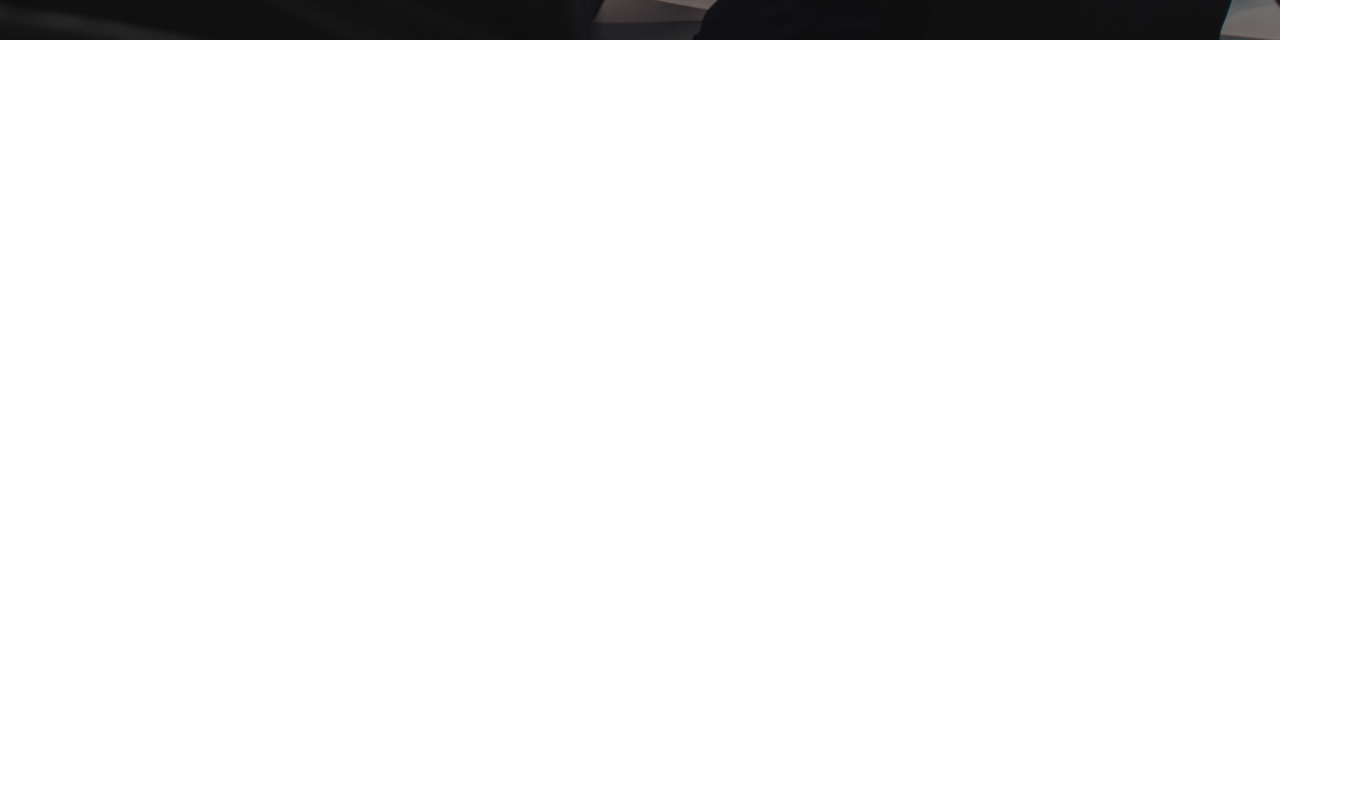
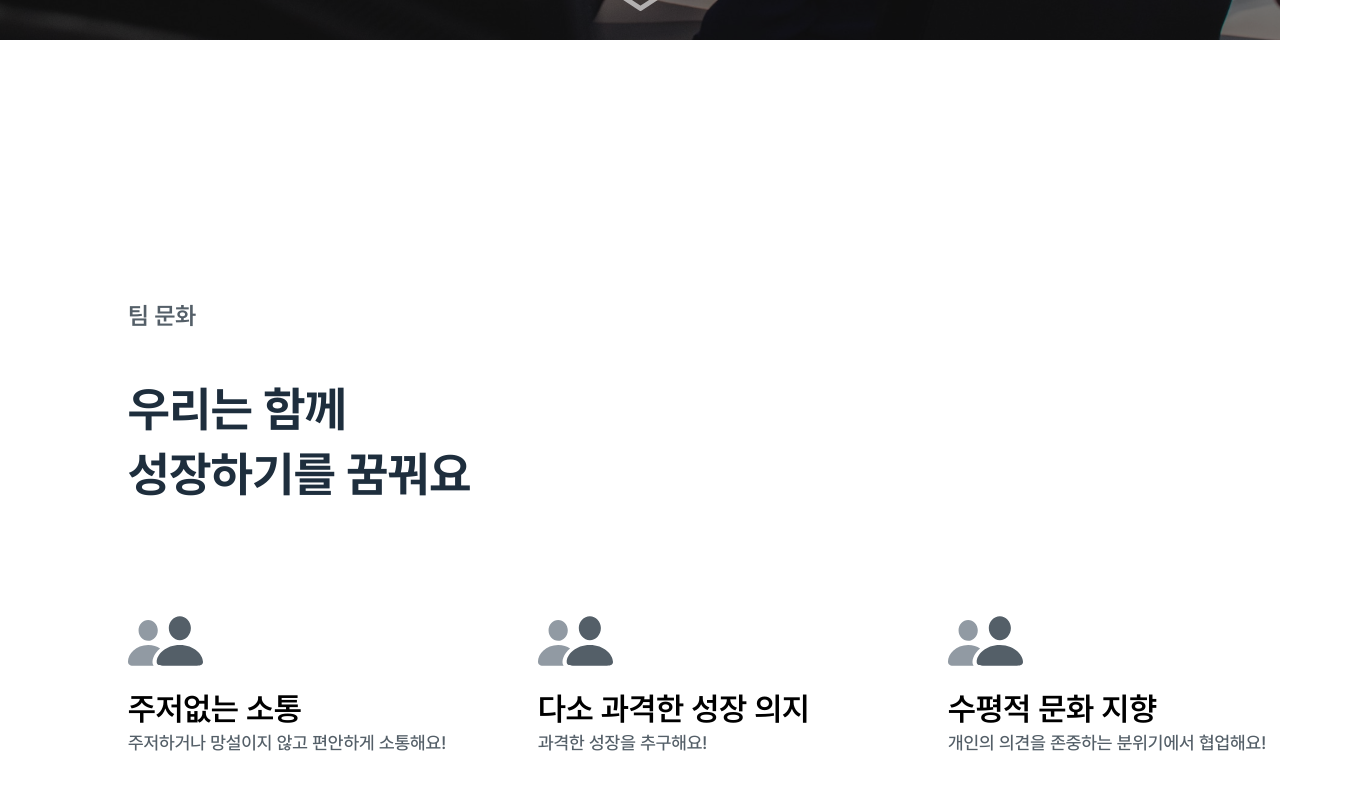
Before and after one commit to Bamdoliro/Bamdoliro, a React (Create React App) app: page / in a window 1280 px wide. Shown: the part 760-1550 px from the top of the page, 1358 px wide, since content can reach past the window. Before the commit the page ends 800 px from the top, so only its background shows below. Built offline with nearby package versions, Linux system fonts and the light colour scheme.

Commit message:
FEAT :: 팀 문화 페이지

```diff
--- a/src/App.tsx
+++ b/src/App.tsx
@@ -8,7 +8,8 @@ export default function App() {
   return (
     <ThemeProvider theme={theme}>
       <Header />
-      <P.Main />
+      <P.Main/>
+      <P.Culture />
     </ThemeProvider>
   );
 }
--- a/src/components/Team-culture/SubExplain/index.tsx
+++ b/src/components/Culture/SubExplain/index.tsx
@@ -11,12 +11,15 @@ export interface PropsType {
 export default function SubExplain({IconImage, SubTitle, Explain} : PropsType) {
     return (
         <S.Container>
-            <img
-                src={require({IconImage})}
-                alt="Two-people"
+            <S.IconImg
+                src={IconImage}
             />
-            <T.TitleTwo>{SubTitle}</T.TitleTwo>
-            <T.Caption>{Explain}</T.Caption>
+            <T.TitleTwo>
+                {SubTitle}
+            </T.TitleTwo>
+            <T.Caption color="#545F68">
+                {Explain}
+            </T.Caption>
         </S.Container>
     );
 }
--- a/src/components/Team-culture/SubExplain/style.ts
+++ b/src/components/Culture/SubExplain/style.ts
@@ -7,5 +7,12 @@ export const Container = styled.div`
     flex-direction: column;
 
     width: 380px;
-    padding-right: 30px;
+    margin-right: 30px;
+    padding-bottom: 18px;
 `;
+
+export const IconImg = styled.img`
+    width: 75px;
+    height: 75px;
+    margin-bottom: 10px;
+`;
--- /dev/null
+++ b/src/components/Culture/index.tsx
@@ -0,0 +1,37 @@
+import React from 'react';
+
+import TitleWrap from '../common/TItleWrap/index';
+import SubExplain from './SubExplain';
+import * as S from "./style";
+import TwoPeople from "../../assets/two-people.svg";
+
+export default function TeamCulture() {
+    return (
+        <S.Culture>
+            <S.Container>
+                <TitleWrap
+                    title="팀 문화"
+                    desc={"우리는 함께\n성장하기를 꿈꿔요"}
+                />
+
+                <S.SubExplains>
+                    <SubExplain
+                        IconImage={TwoPeople}
+                        SubTitle="주저없는 소통"
+                        Explain="주저하거나 망설이지 않고 편안하게 소통해요!"
+                    />
+                    <SubExplain
+                        IconImage={TwoPeople}
+                        SubTitle="다소 과격한 성장 의지"
+                        Explain="과격한 성장을 추구해요!"
+                    />
+                    <SubExplain
+                        IconImage={TwoPeople}
+                        SubTitle="수평적 문화 지향"
+                        Explain="개인의 의견을 존중하는 분위기에서 협업해요!"
+                    />
+                </S.SubExplains>
+            </S.Container>
+        </S.Culture>
+    );
+}
--- /dev/null
+++ b/src/components/Culture/style.ts
@@ -0,0 +1,29 @@
+import styled from "styled-components";
+
+export const Culture = styled.div`
+    position: relative;
+
+    margin: 260px 0px 260px 0px;
+
+    width: 100vw;
+    height: 100vh;
+`;
+
+export const Container = styled.div`
+    position: absolute;
+
+    left: 10%;
+    width: 62.5%;
+    height: 100%;
+`;
+
+export const SubExplains = styled.div`
+    margin-top: 6rem;
+    position: absolute;
+
+    display: flex;
+    flex-direction: row;
+
+    justify-content: space-around;
+    align-items: center;
+`;
--- a/src/components/index.tsx
+++ b/src/components/index.tsx
@@ -1,2 +1,3 @@
 export { default as Header } from './Header/index';
 export { default as Main } from './Main/index';
+export { default as Culture } from './Culture/index';
--- /dev/null
+++ b/src/pages/Culture.tsx
@@ -0,0 +1,5 @@
+import CulturePage from '../components/Culture/index';
+
+export default function Culture() {
+  return <CulturePage />;
+}
--- a/src/pages/index.tsx
+++ b/src/pages/index.tsx
@@ -1 +1,2 @@
 export { default as Main } from './Main';
+export { default as Culture } from './Culture';
```
Also changed, not shown: src/components/Team-culture/index.tsx (deleted, +0 -35 lines), src/components/Team-culture/style.ts (deleted, +0 -26 lines), src/components/common/TItleWrap/index.tsx (line endings or trailing spaces).
